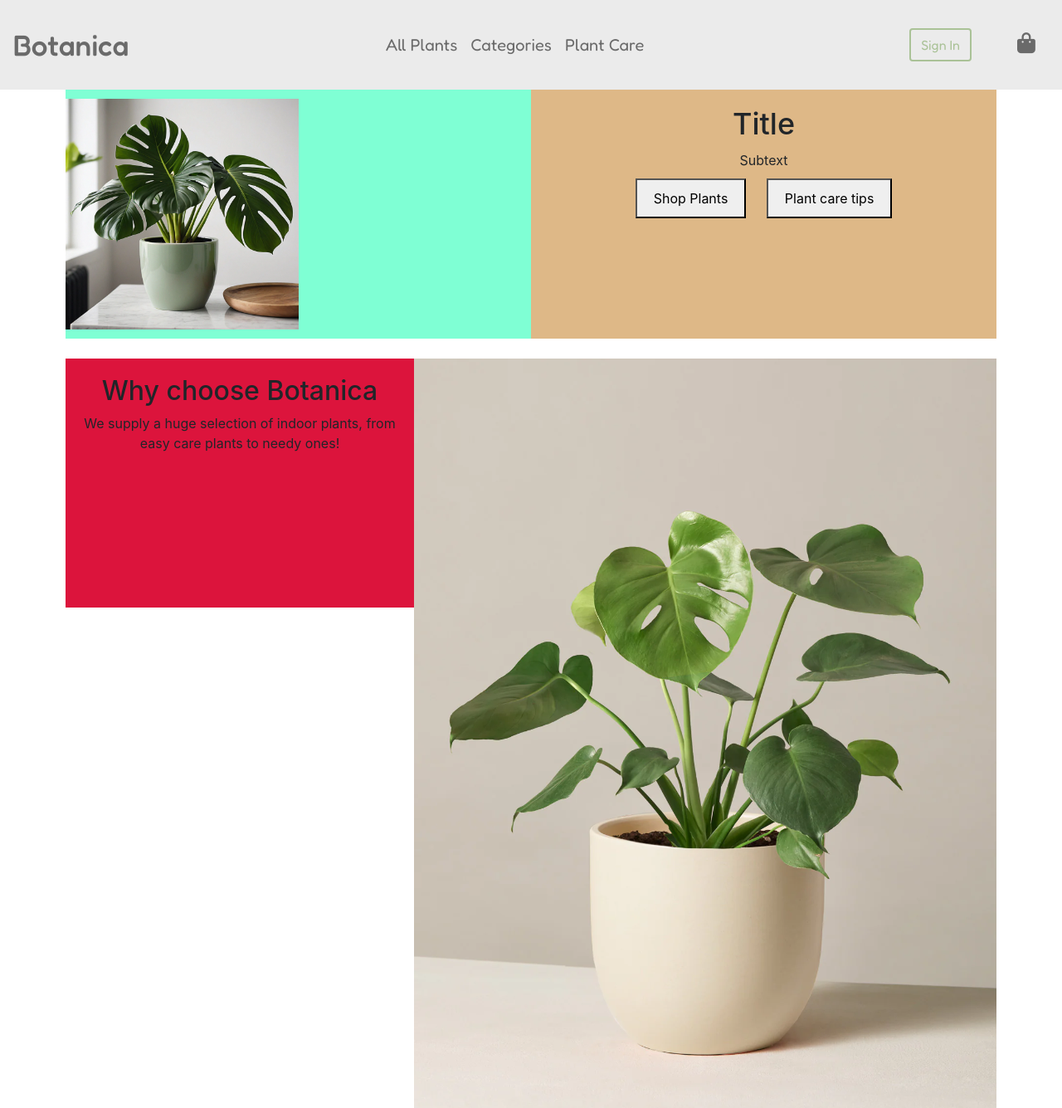
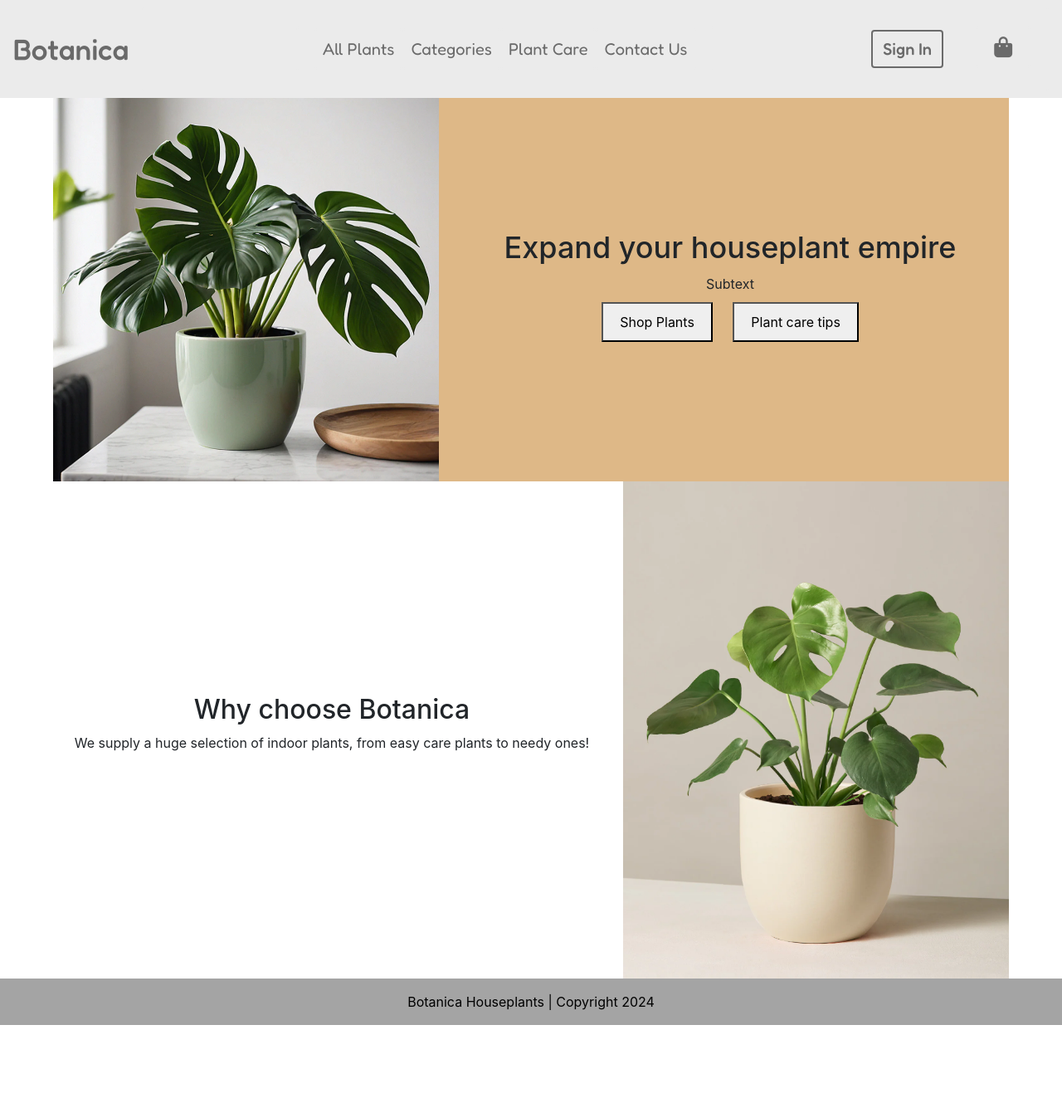
Before and after one commit to meganw22/botanica, a Django app: page / in a window 1280 px wide. Shown: the whole page at 83% size. After the commit the page ends 1235 px from the top, so only its background shows below. Run offline with Django 3.2, Linux system fonts and the light colour scheme; some libraries are stand-ins or nearby versions.

Commit message:
Addition of body and footer with css to index

```diff
--- a/botanica/urls.py
+++ b/botanica/urls.py
@@ -1,8 +1,10 @@
 from django.contrib import admin
 from django.urls import path, include
+from django.conf import settings
+from django.conf.urls.static import static
 
 urlpatterns = [
     path('admin/', admin.site.urls),
     path('accounts/', include('allauth.urls')),
     path('', include('home.urls')),
-]
+] + static(settings.MEDIA_URL, document_root=settings.MEDIA_ROOT)
--- a/home/templates/home/index.html
+++ b/home/templates/home/index.html
@@ -2,14 +2,14 @@
 {% load static %}
 
 {% block page_header %}
-<div class="container-fluid ">
+<div class="container-fluid">
     <div class="row">
-        <div class="col display-flex">
-            <div class="hero">
-                <img class="img-as-bg" src="./media/swiss-cheese-plant.png" alt="Swiss Cheese Plant">
-            </div>
-            <div class="hero-body h-500">
-                <h1>Title</h1>
+        <div class="hero col-lg-5 col-12 order-2 order-md-1 ">
+            <img class="d-flex align-items-start" src="/media/swiss-cheese-plant.png" alt="Swiss Cheese Plant">
+        </div>
+        <div class="hero-body col-lg-7 col-12 order-1 order-md-2 d-flex align-items-center justify-content-center">
+            <div class="text-center">
+                <h1>Expand your houseplant empire</h1>
                 <div>Subtext</div>
                 <div>
                     <button>Shop Plants</button>
@@ -18,20 +18,21 @@
             </div>
         </div>
     </div>
-    <br>
     <div class="row">
-        <div class="col display-flex">
-            <div class="sub-header">
+        <div class="sub-header col-lg-7 col-12 order-3 order-md-3 d-flex align-items-center justify-content-center">
+            <div class="text-center">
                 <h2>Why choose Botanica</h2>
                 <p>We supply a huge selection of indoor plants, from easy care plants to needy ones!</p>
             </div>
-            <div class="subheader-img">
-                <img src="./media/monstera-deliciosa.png" alt="monstera deliciosa">
-            </div>
         </div>
-
+        <div class="subheader-img col-lg-5 col-12 order-4 order-md-4 d-flex justify-content-end">
+            <img src="/media/monstera-deliciosa.png" alt="Monstera Deliciosa Plant">
+        </div>
     </div>
 </div>
+
+
+
 {% endblock %}
 
 {% block content %}
--- a/static/css/base.css
+++ b/static/css/base.css
@@ -1,8 +1,4 @@
 @import url('https://fonts.googleapis.com/css2?family=Fredoka:wght@300..700&family=Lato:ital,wght@0,100;0,300;0,400;0,700;0,900;1,100;1,300;1,400;1,700;1,900&display=swap');
-
-body {
-
-}
 
 /* ----------------------------------------Nav bar  */
 
@@ -26,56 +22,59 @@ nav {
     color: #6a6a6a;
 }
 
-.nav-item > a {
+.nav-item>a {
     font-size: 20px;
     color: #6a6a6a;
 }
 
 .custom-nav-li {
     color: #6a6a6a;
+    background-color: #EBEBEB;
+    border: 2px solid #ebebeb;
+    border-radius: 4px;
+    padding-left: 1em;
+    padding-right: 1em;
 }
 
 .custom-btn {
     background-color: #EBEBEB;
-    color: #aac297;
-    border: 2px solid #aac297;
+    color: #6a6a6a;
+    border: 2px solid #6a6a6a;
     border-radius: 4px;
     text-decoration: none;
+    font-weight: 500;
     display: inline-block;
+    font-size: 20px;
+
+}
+
+.navbar-brand:hover,
+.custom-nav-li:hover {
+    color: #AEBDA1;
 }
 
 .custom-btn:hover {
-    background-color: #b1c1a5;
-    color: #ffffff;
+    color: #AEBDA1;
+    border: 2px solid #AEBDA1;
+    text-decoration: none;
 }
 
 /* ---------------------------------index.html css */
 
-.display-flex {
+.hero {
+    background-size: cover;
+    background-color: burlywood;
     display: flex;
-    height: 300px;
+    padding-left: 0;
 }
 
-.hero {
-    position: relative;
-    overflow: hidden;
-    background-color: aquamarine;
-    display: flex;
-    align-items: center;
-    flex: 50%;
-
-}
-
-.img-as-bg {
-    width: 100%;
-    height: auto;
+.hero>img {
+    max-width: 100%;
 }
 
 .hero-body {
     text-align: center;
-    padding: 20px;
     background-color: burlywood;
-    flex: 50%;
 }
 
 h1 {
@@ -91,17 +90,27 @@ button {
 
 .sub-header {
     text-align: center;
-    padding: 20px;
-    background-color: crimson;
-    flex: 50%;
+    background-color: white;
 }
 
 .subheader-img {
-    background-color: darkslateblue;
-    flex: 50%;
+    padding-right: 0px;
 }
 
-/* Responsive styles */
+.subheader-img>img {
+    max-width: 100%;
+    max-height: 50% auto;
+}
+
+/* ----------------------------------Footer */
+
+.footer {
+    background-color: #a4a4a4;
+    color: #000000;
+}
+
+
+/* -----------------------------Responsive styles */
 
 @media screen and (max-width: 767px) {
     h1 {
@@ -111,10 +120,6 @@ button {
     button {
         font-size: 14px;
     }
-
-    .display-flex {
-        display: block;
-    }
 }
 
 @media screen and (min-width: 768px) {
@@ -122,12 +127,6 @@ button {
         max-width: 90%;
     }
 
-    .img-as-bg {
-        width: auto;
-        max-width: 50%;
-        height: auto;
-    }
-
     h1 {
         font-size: 36px;
     }
--- a/templates/base.html
+++ b/templates/base.html
@@ -38,21 +38,32 @@
 <body>
     <header class="container-fluid fixed-top"></header>
     <nav class="navbar navbar-expand-lg ">
-        <a class="navbar-brand" href="#">Botanica</a>
+        <a class="navbar-brand" href="{% url 'home' %}">Botanica</a>
         <button class="navbar-toggler" type="button" data-toggle="collapse" data-target="#navbarText"
             aria-controls="navbarText" aria-expanded="false" aria-label="Toggle navigation">
             <span class="navbar-toggler-icon"></span>
         </button>
-        <div class="collapse navbar-collapse" id="navbarText">
-            <ul class="navbar-nav m-auto">
-                <li class="nav-item custom-nav-li active">
-                    <a class="nav-link" href="#">All Plants<span class="sr-only">(current)</span></a>
+        <div class="collapse navbar-collapse custom-nav-li" id="navbarText">
+            <ul class="navbar-nav m-auto custom-nav-li">
+                <li class="nav-item active">
+                    <a class="nav-link custom-nav-li" href="#">All Plants<span class="sr-only">(current)</span></a>
+                </li>
+                <li class="nav-item dropdown">
+                    <a class="nav-link dropdown-toggle custom-nav-li" href="#" id="navbarDropdown" role="button" data-toggle="dropdown" aria-haspopup="true" aria-expanded="false">
+                        Categories
+                    </a>
+                    <div class="dropdown-menu" aria-labelledby="navbarDropdown">
+                        <a class="dropdown-item" href="#">Light</a>
+                        <a class="dropdown-item" href="#">Ease of care</a>
+                        <a class="dropdown-item" href="#">Height</a>
+                        <a class="dropdown-item" href="#">Price</a>
+                    </div>
                 </li>
                 <li class="nav-item">
-                    <a class="nav-link" href="#">Categories</a>
+                    <a class="nav-link custom-nav-li" href="#">Plant Care</a>
                 </li>
                 <li class="nav-item">
-                    <a class="nav-link" href="#">Plant Care</a>
+                    <a class="nav-link custom-nav-li" href="#">Contact Us</a>
                 </li>
             </ul>
             <span class="navbar-text">
@@ -95,6 +106,15 @@
     {% block content %}
     {% endblock %}
 
+    <!-- Footer -->
+    <footer class="footer mt-auto py-3">
+        <div class="container text-center">
+            <p class="m-0">
+                Botanica Houseplants | Copyright 2024
+            </p>
+        </div>
+    </footer>
+
     {% block postloadjs %}
     {% endblock %}
 
```
Also changed, not shown: media/swiss-cheese-plant.jpeg (added).
